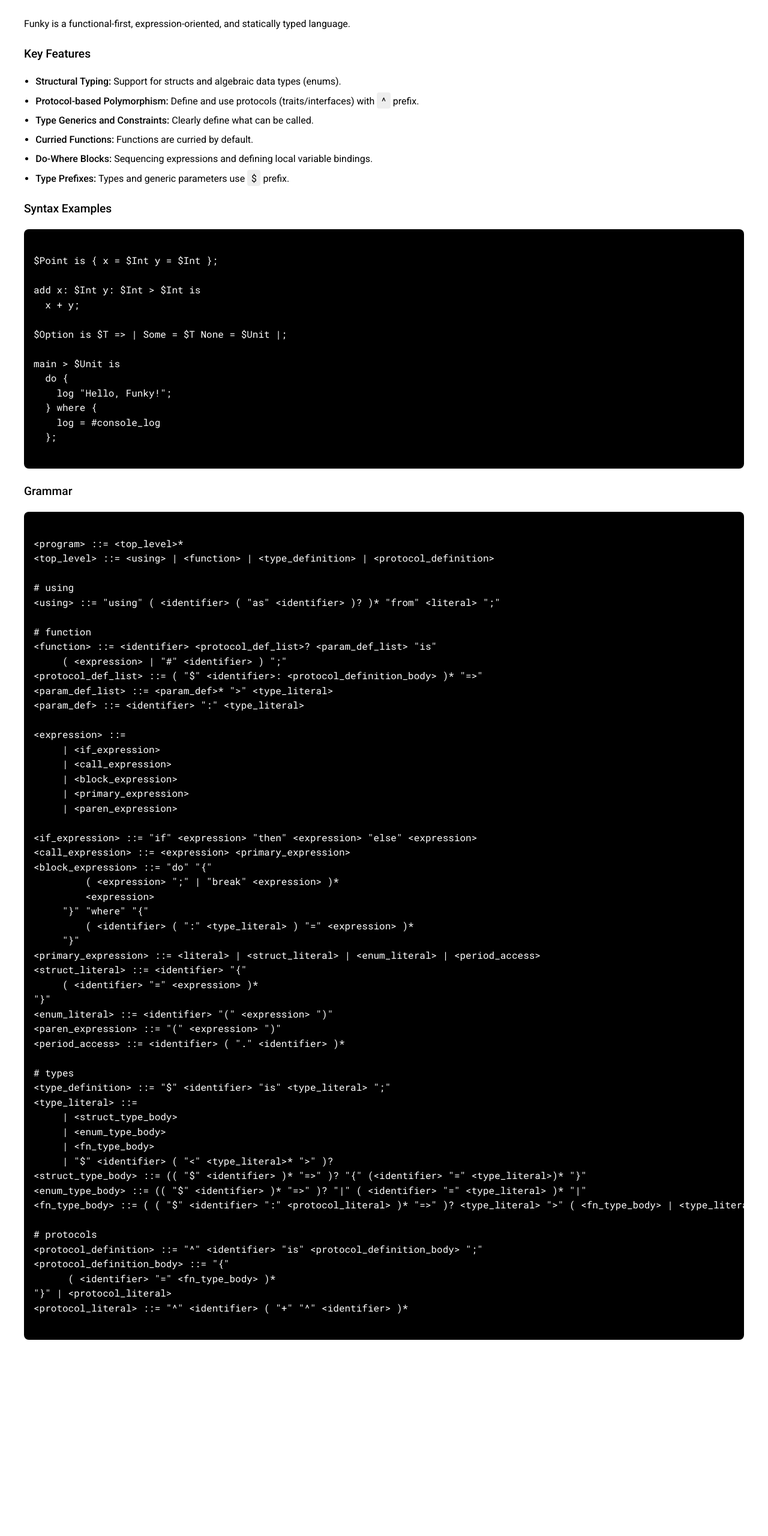
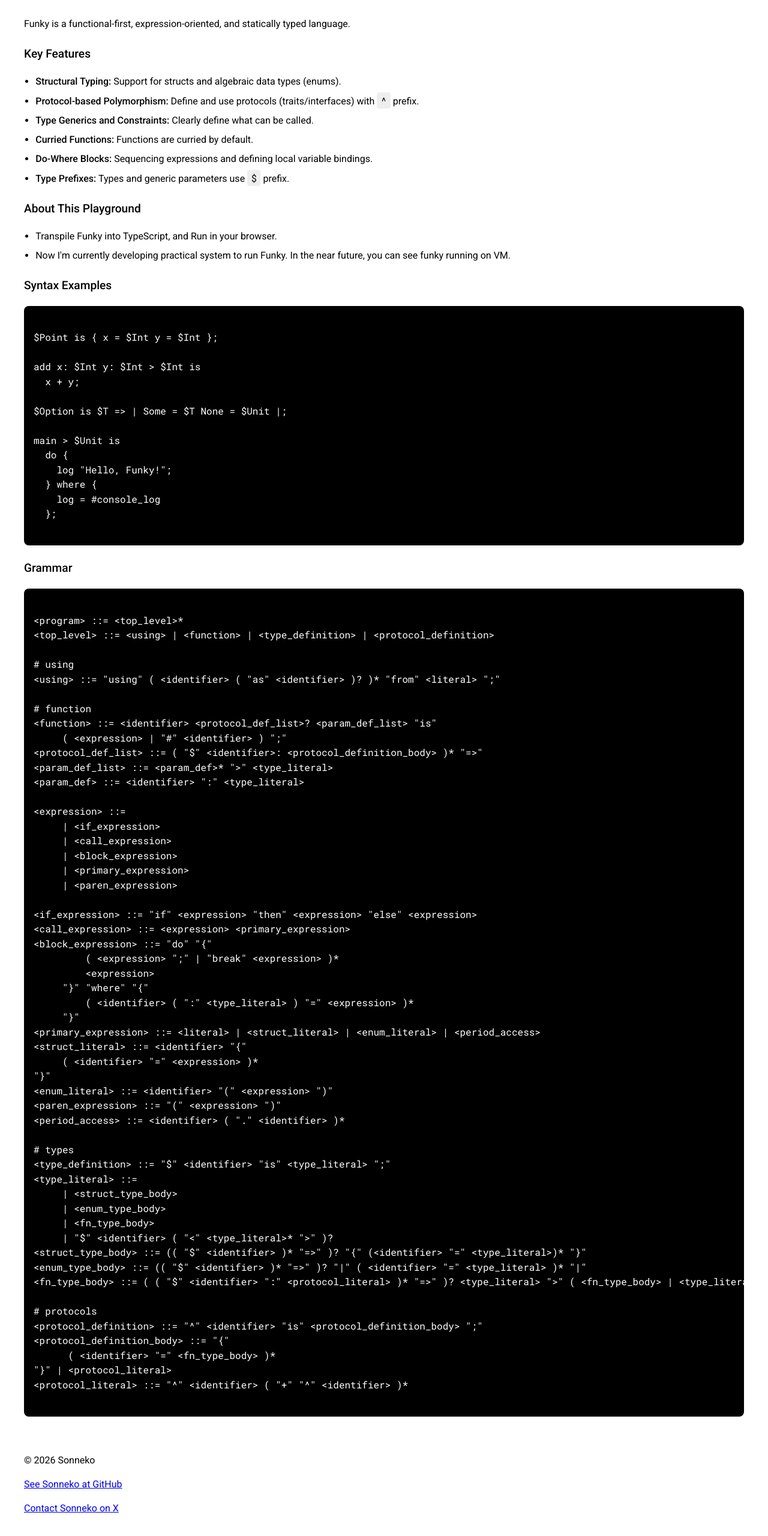
Before and after one commit to sonneko/funky-lang, a website built with Vite: page website/index.html in a window 1280 px wide. Shown: the part 648-3208 px from the top of the page at 60% size. Before the commit the page ends 2926 px from the top, so only its background shows below. Built offline with nearby package versions, Linux system fonts and the light colour scheme.

Commit message:
Add footer with copyright and contact links

```diff
--- a/website/index.html
+++ b/website/index.html
@@ -37,6 +37,11 @@
               <li><strong>Curried Functions:</strong> Functions are curried by default.</li>
               <li><strong>Do-Where Blocks:</strong> Sequencing expressions and defining local variable bindings.</li>
               <li><strong>Type Prefixes:</strong> Types and generic parameters use <code>$</code> prefix.</li>
+            </ul>
+            <h3>About This Playground</h3>
+            <ul>
+              <li>Transpile Funky into TypeScript, and Run in your browser.</li>
+              <li>Now I'm currently developing practical system to run Funky. In the near future, you can see funky running on VM.</li>
             </ul>
             <h3>Syntax Examples</h3>
             <pre><code>
@@ -113,6 +118,11 @@ main > $Unit is
           </div>
         </section>
       </main>
+      <footer>
+        <p>&copy; 2026 Sonneko</p>
+        <p><a href="https://github.com/sonneko">See Sonneko at GitHub</a></p>
+        <p><a href="https://x.com/_sonneko">Contact Sonneko on X</a></p>
+      </footer>
     </div>
     <script type="module" src="/src/main.ts"></script>
   </body>
```
